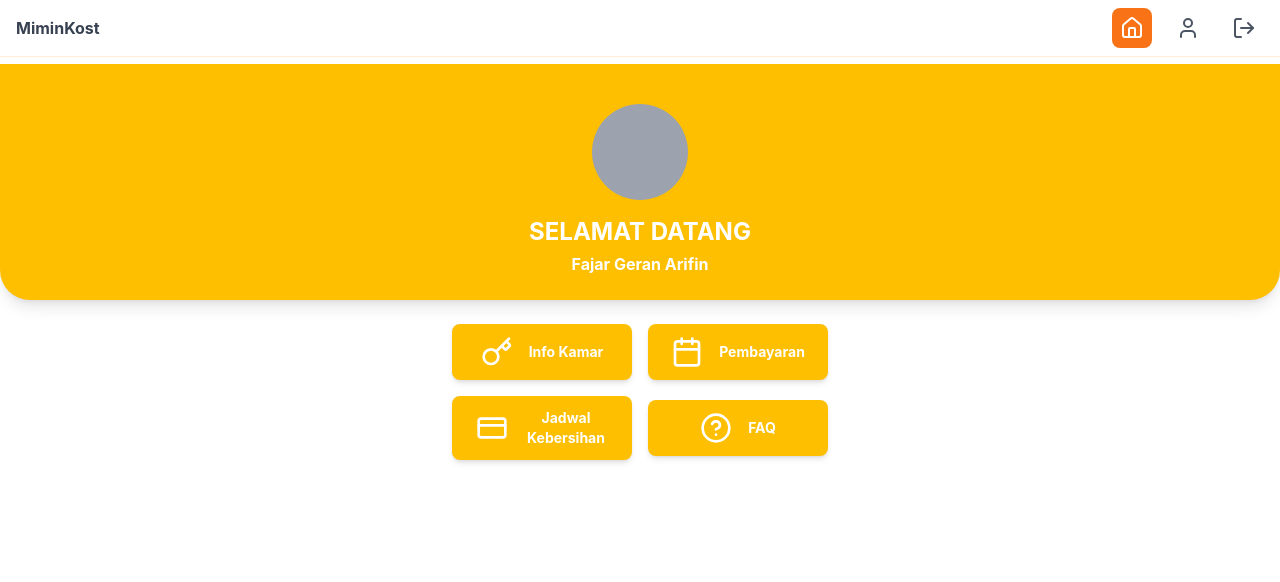
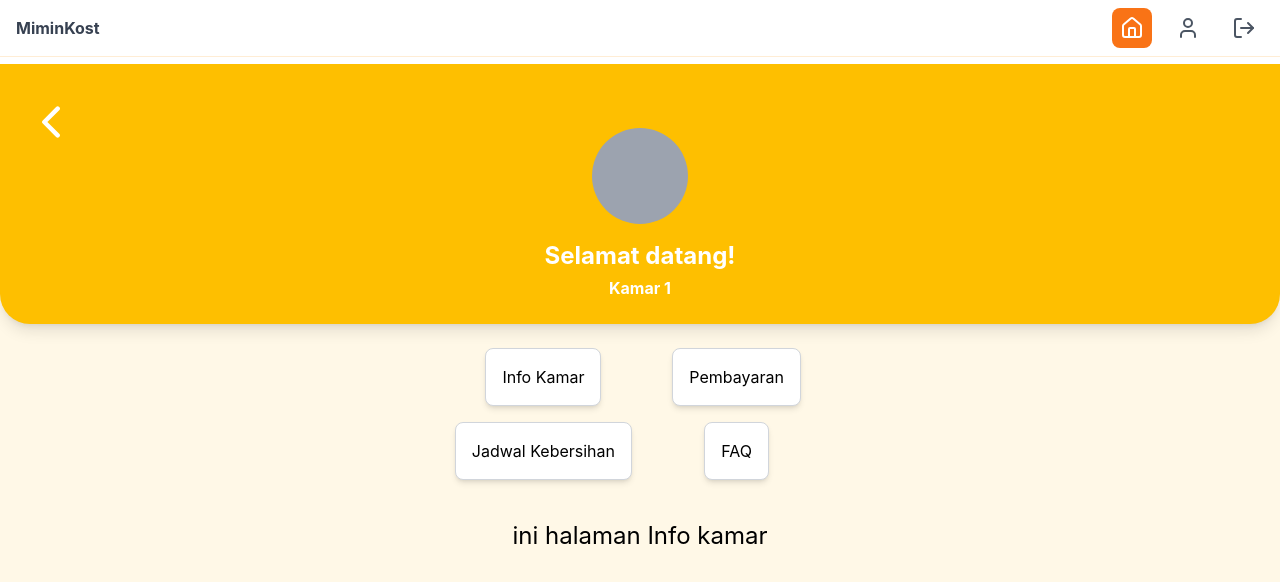
Before and after one commit to grnlogic/manage-kost, a React (Create React App) app in the folder frontend/: page / in a window 1280 px wide. Shown: the top 582 px of the page. Built offline with nearby package versions, Linux system fonts and the light colour scheme.

Commit message:
update landing page dan perubahan dari figma

```diff
--- a/frontend/src/App.tsx
+++ b/frontend/src/App.tsx
@@ -1,9 +1,15 @@
 import React, { useState } from "react";
 import { BrowserRouter as Router, Route, Routes } from "react-router-dom";
 import Profile from "./component/Profile";
-import Home from "./component/Home"; // <- Ini adalah komponen halaman Home
-import Navbar from "./Navbar"; // Menambahkan import Navbar
-import LoginScreen from "./component/LoadingScreen"; // Menambahkan import LoginScreen
+import Home from "./component/Home";
+import Navbar from "./Navbar";
+import LoginScreen from "./component/LoadingScreen";
+import FAQ from "./component/user/FAQ";
+import Notification from "./component/notification";
+
+import InfoKamar from "./component/user/InfoKamar";
+import JadwalKebersihan from "./component/user/JadwalKebersihan";
+import Pembayaran from "./component/user/pembayaran";
 
 const App = () => {
   const [isLoggedIn, setIsLoggedIn] = useState(true);
@@ -13,11 +19,16 @@ const App = () => {
       {/* Hanya render Navbar jika user sudah login */}
       {isLoggedIn && <Navbar setIsLoggedIn={setIsLoggedIn} />}
 
-      <div className="pt-16 ">
+      <div className="pt-16">
         {/* Konten halaman */}
         <Routes>
           <Route path="/" element={<Home />} />
-          <Route path="/profile" element={<LoginScreen />} />
+          <Route path="/profile" element={<Profile />} />
+          <Route path="/faq" element={<FAQ />} />
+          <Route path="/infoKamar" element={<InfoKamar />} />
+          <Route path="/pembayaran" element={<Pembayaran />} />
+          <Route path="/jadwal-kebersihan" element={<JadwalKebersihan />} />
+          <Route path="/notification" element={<Notification />} />
         </Routes>
       </div>
     </Router>
--- a/frontend/src/component/Home.tsx
+++ b/frontend/src/component/Home.tsx
@@ -1,39 +1,114 @@
+import React, { useState } from "react";
+import InfoKamar from "./user/InfoKamar"; // Konten default
+import Pembayaran from "./user/pembayaran";
+import JadwalKebersihan from "./user/JadwalKebersihan";
+import FAQ from "./user/FAQ";
 import { Calendar, CreditCard, HelpCircle, Key } from "lucide-react";
+import backbutton from "./image/Vector back.svg";
+import Notification from "./notification";
 
 const Home = () => {
+  const [activeContent, setActiveContent] = useState<string>("infoKamar");
+
+  // Fungsi untuk memilih konten yang akan dirender
+  const renderContent = () => {
+    switch (activeContent) {
+      case "notification":
+        return <Notification />
+      case "infoKamar":
+        return <InfoKamar />; // Memuat komponen InfoKamar
+      case "pembayaran":
+        return <Pembayaran />; // Memuat komponen Pembayaran
+      case "jadwalKebersihan":
+        return <JadwalKebersihan />; // Memuat komponen JadwalKebersihan
+      case "faq":
+        return <FAQ />; // Memuat komponen FAQ
+      default:
+        return <InfoKamar />; // Default jika tidak ada yang dipilih
+    }
+  };
+
+  const MenuButton = ({ icon, text }: { icon: JSX.Element; text: string }) => {
+    return (
+      <button className="flex flex-col items-center justify-center bg-white border border-gray-300 rounded-lg p-4 shadow-md transition-transform hover:scale-105 hover:shadow-lg w-full max-w-[150px]">
+        {/* Ikon dengan warna kuning dan ukuran seragam */}
+        <div className="text-[#FEBF00] w-8 h-8 flex items-center justify-center">
+          {icon}
+        </div>
+        {/* Teks dengan font bold dan warna hitam */}
+        <span className="mt-2 text-black font-semibold text-sm text-center">
+          {text}
+        </span>
+      </button>
+    );
+  };
+
+  const Home = () => {
+    return (
+      <div className="w-full flex flex-col items-center bg-[#FFF8E7] min-h-screen">
+        {/* Tombol Menu */}
+        <div className="text-center px-6 mt-6 grid grid-cols-2 gap-4 place-items-center">
+          <MenuButton icon={<Key size={32} />} text="Info Kamar!" />
+          <MenuButton icon={<CreditCard size={32} />} text="Pembayaran" />
+          <MenuButton icon={<Calendar size={32} />} text="Jadwal kebersihan" />
+          <MenuButton icon={<HelpCircle size={32} />} text="FAQ" />
+        </div>
+      </div>
+    );
+  };
+
   return (
-    <div className="w-full flex flex-col items-center">
-      {/* Header Oranye */}
-      <div className="w-full text-center bg-[#FEBF00] p-6 shadow-lg rounded-b-[30px]">
-        {/* Lingkaran abu-abu di tengah */}
+    <div className="w-full flex flex-col items-center bg-[#FFF8E7] min-h-screen">
+      {/* Header */}
+      <div className="w-full text-center bg-[#FEBF00] p-6 shadow-lg rounded-b-[30px]  ">
+        {/* back button to notification */}
+        <button onClick={() => setActiveContent("notification")}>
+          <img
+            src={backbutton}
+            alt="notification"
+            className="w-8 h-8 absolute left-[35px]"
+          />
+        </button>
+        {/* main content header */}
         <div className="mx-auto mt-4 w-24 h-24 bg-gray-400 rounded-full"></div>
-        <h1 className="mt-4 text-white font-bold text-2xl">SELAMAT DATANG</h1>
-        <h2 className="mt-1 text-white font-bold text-base">Fajar Geran Arifin</h2>
+        <h1 className="mt-4 text-white font-bold text-2xl">Selamat datang!</h1>
+        <h2 className="mt-1 text-white font-bold text-base">Kamar 1</h2>
       </div>
 
       {/* Tombol Menu */}
       <div className="text-center px-6 mt-6 grid grid-cols-2 gap-4 place-items-center">
-        <MenuButton icon={<Key size={40} />} text="Info Kamar" />
-        <MenuButton icon={<Calendar size={40} />} text="Pembayaran" />
-        <MenuButton icon={<CreditCard size={40} />} text="Jadwal Kebersihan" />
-        <MenuButton icon={<HelpCircle size={40} />} text="FAQ" />
+        <button
+          onClick={() => setActiveContent("infoKamar")}
+          className="bg-white border border-gray-300 rounded-lg p-4 shadow-md"
+        >
+          Info Kamar
+        </button>
+        <button
+          onClick={() => setActiveContent("pembayaran")}
+          className="bg-white border border-gray-300 rounded-lg p-4 shadow-md"
+        >
+          Pembayaran
+        </button>
+        <button
+          onClick={() => setActiveContent("jadwalKebersihan")}
+          className="bg-white border border-gray-300 rounded-lg p-4 shadow-md"
+        >
+          Jadwal Kebersihan
+        </button>
+        <button
+          onClick={() => setActiveContent("faq")}
+          className="bg-white border border-gray-300 rounded-lg p-4 shadow-md"
+        >
+          FAQ
+        </button>
+      </div>
+
+      {/* Area Konten Dinamis */}
+      <div className="w-full mt-6 p-4  rounded-lg max-w-2xl min-h-[300px]">
+        {renderContent()}
       </div>
     </div>
   );
 };
 
-// Komponen Reusable untuk Tombol
-const MenuButton = ({ icon, text }: { icon: JSX.Element; text: string }) => {
-  return (
-    <button className="px-6 py-3 bg-[#FEBF00] text-white rounded-lg w-full max-w-[180px] font-bold flex items-center justify-center gap-4 shadow-md transition-transform hover:scale-105">
-      {/* Ukuran ikon yang konsisten */}
-      <div className="w-8 h-8 flex items-center justify-center">
-        {icon}
-      </div>
-      {/* Teks dengan ukuran konsisten */}
-      <span className="text-sm">{text}</span>
-    </button>
-  );
-};
-
 export default Home;
--- /dev/null
+++ b/frontend/src/component/notification.tsx
@@ -0,0 +1,5 @@
+const Contact = () => {
+    return <h1 className="text-center text-2xl">notifikasi</h1>;
+  };
+
+  export default Contact;
--- a/frontend/src/component/user/InfoKamar.tsx
+++ b/frontend/src/component/user/InfoKamar.tsx
@@ -1,5 +1,5 @@
 const Contact = () => {
-  return <h1 className="text-center text-2xl">Info kamar</h1>;
+  return <h1 className="text-center text-2xl">ini halaman Info kamar</h1>;
 };
 
 export default Contact;
```
Also changed, not shown: frontend/src/component/image/Vector back.svg (added), frontend/src/component/user/pembayaran.tsx (renamed from frontend/src/component/user/Pembaran.tsx).
